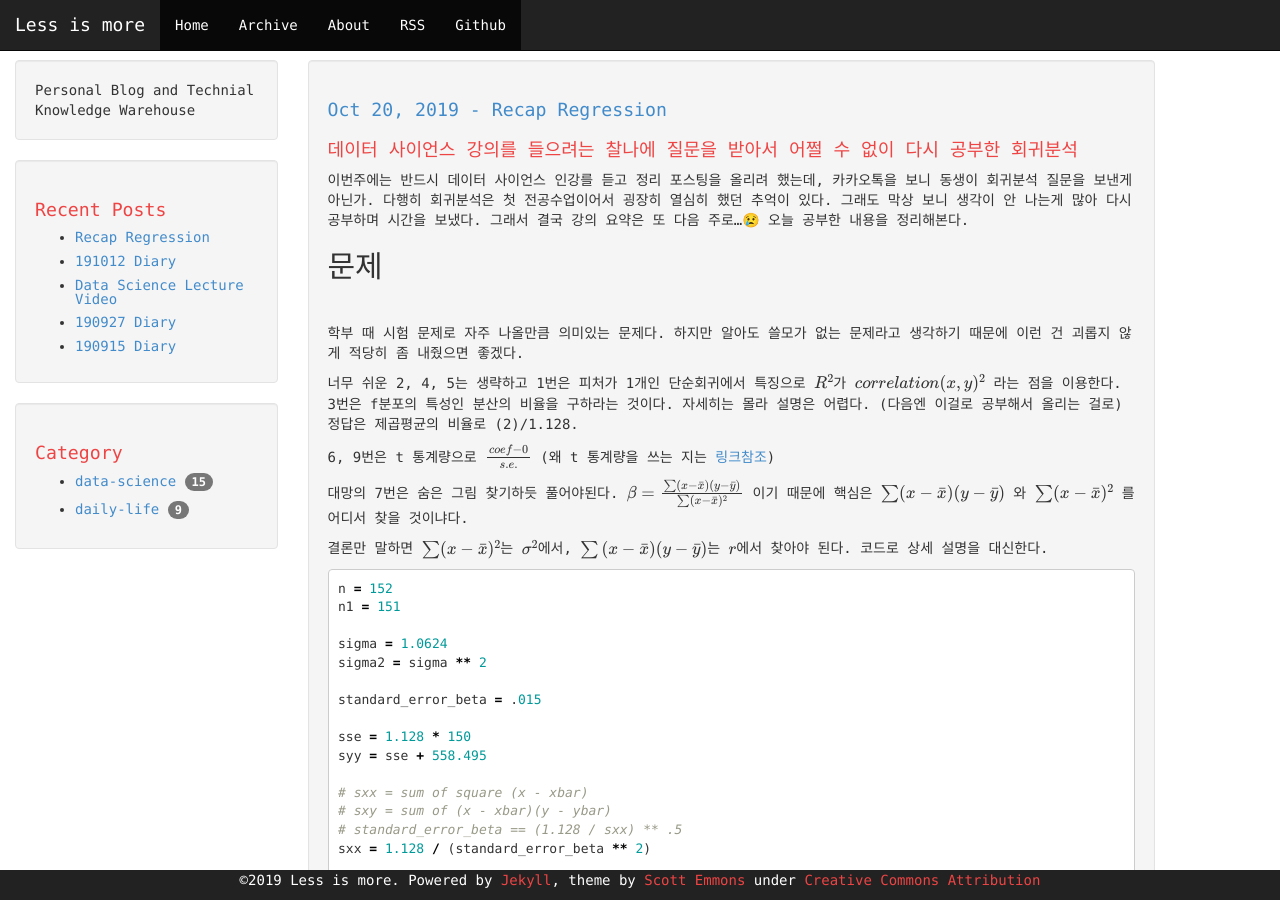
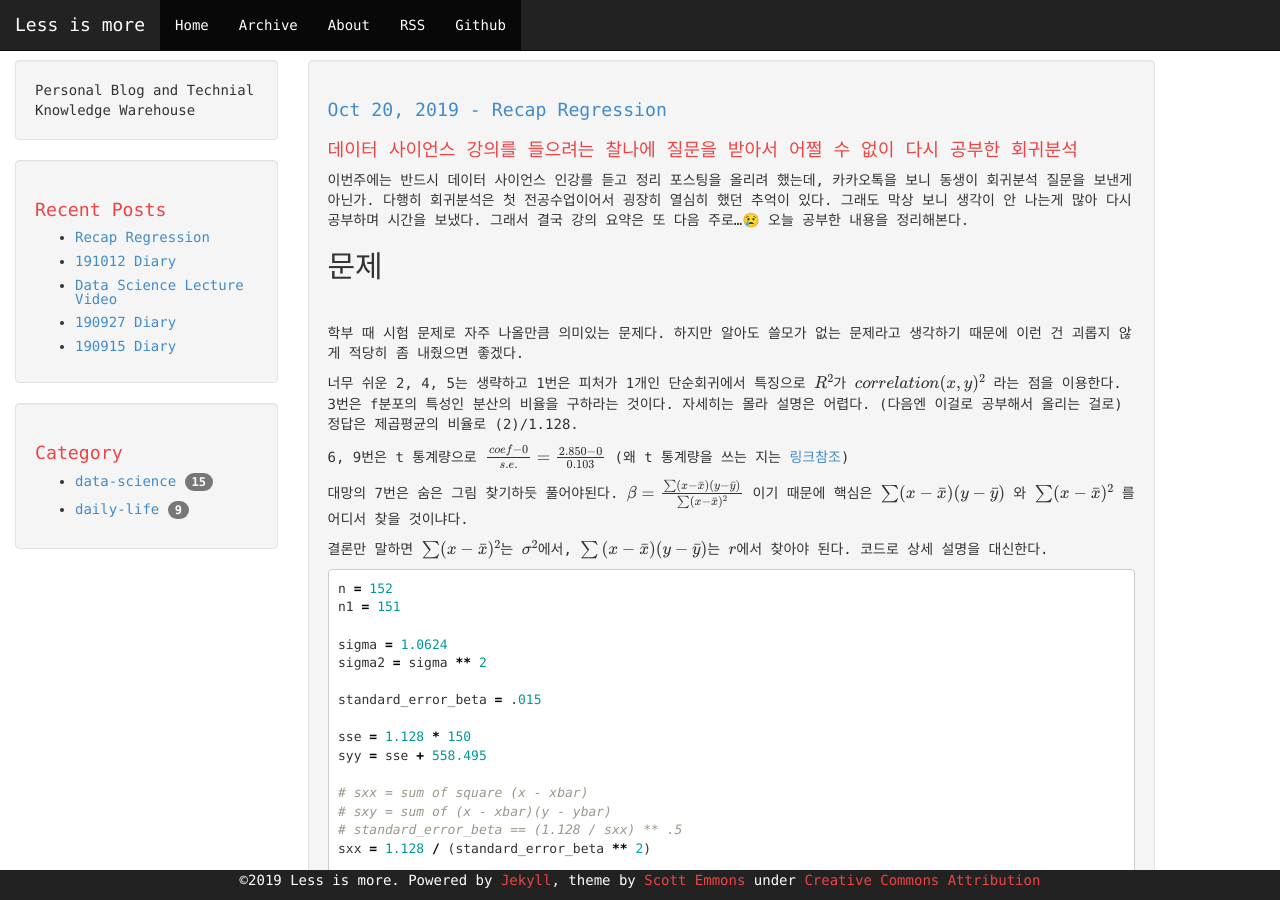
Before and after one commit to 11wi/11wi.github.io, a Jekyll site: the page built from _posts/2019-10-20-recap-regression.md, in a window 1280 px wide and 900 px high. Built offline with Jekyll 4.4.1, drawn with Linux system fonts in a browser that asks for light colours; some web fonts are replaced; formulas are drawn with MathJax 3.

Commit message:
upload post

```diff
--- a/_posts/2019-10-20-recap-regression.md
+++ b/_posts/2019-10-20-recap-regression.md
@@ -17,7 +17,7 @@ category: data-science
 너무 쉬운 2, 4, 5는 생략하고 1번은 피처가 1개인 단순회귀에서 특징으로 $R^2$가 $correlation(x, y)^2$ 라는 점을 이용한다.
 3번은 f분포의 특성인 분산의 비율을 구하라는 것이다. 자세히는 몰라 설명은 어렵다. (다음엔 이걸로 공부해서 올리는 걸로) 정답은 제곱평균의 비율로 (2)/1.128.
 
-6, 9번은 t 통계량으로 $\frac{coef - 0}{s.e.}$ (왜 t 통계량을 쓰는 지는 [링크참조](https://stats.stackexchange.com/a/117422))
+6, 9번은 t 통계량으로 $\frac{coef - 0}{s.e.}=\frac{2.850-0}{0.103}$ (왜 t 통계량을 쓰는 지는 [링크참조](https://stats.stackexchange.com/a/117422))
 
 대망의 7번은 숨은 그림 찾기하듯 풀어야된다. $\beta = \frac {\sum (x-\bar{x}) (y-\bar{y})} {\sum (x-\bar{x})^2}$ 이기 때문에
 핵심은 $\sum (x-\bar{x}) (y-\bar{y})$ 와 $\sum (x-\bar{x})^2$ 를 어디서 찾을 것이냐다.
```
